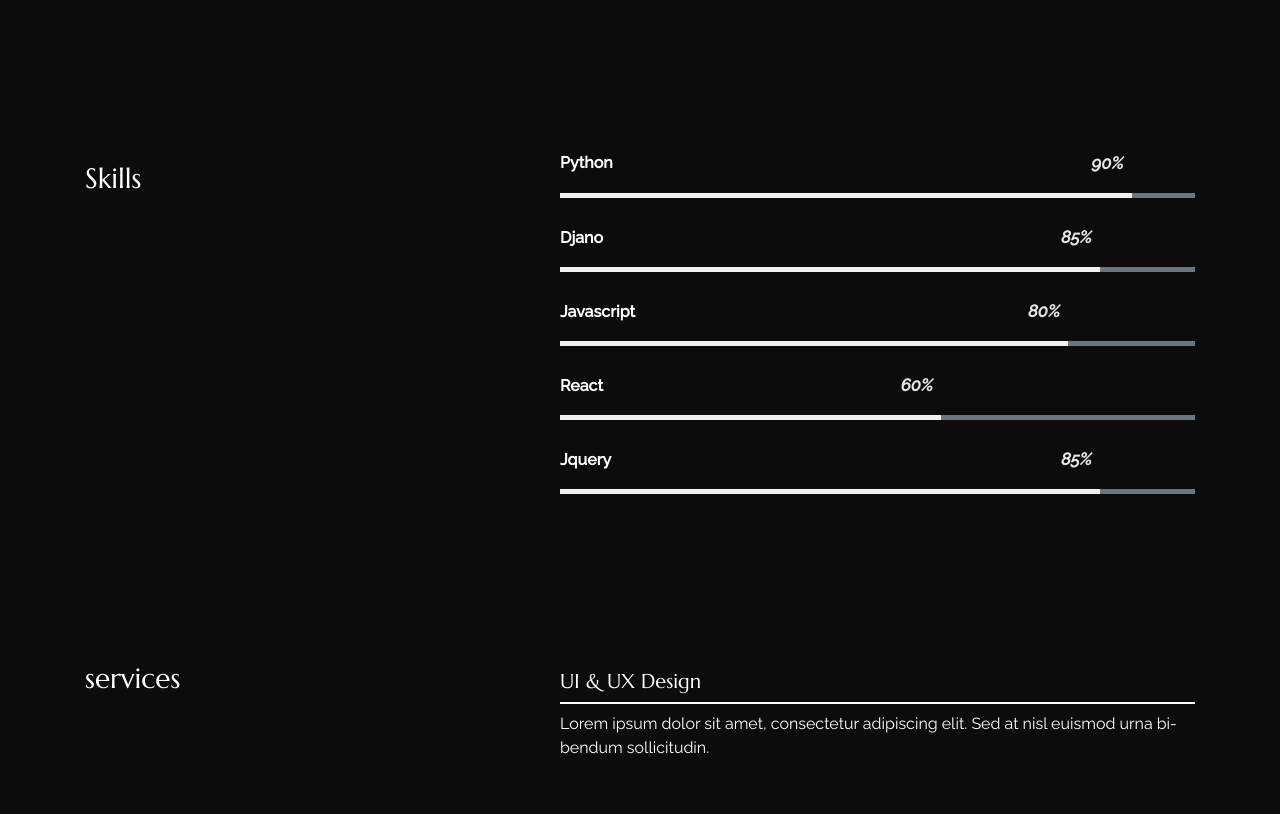
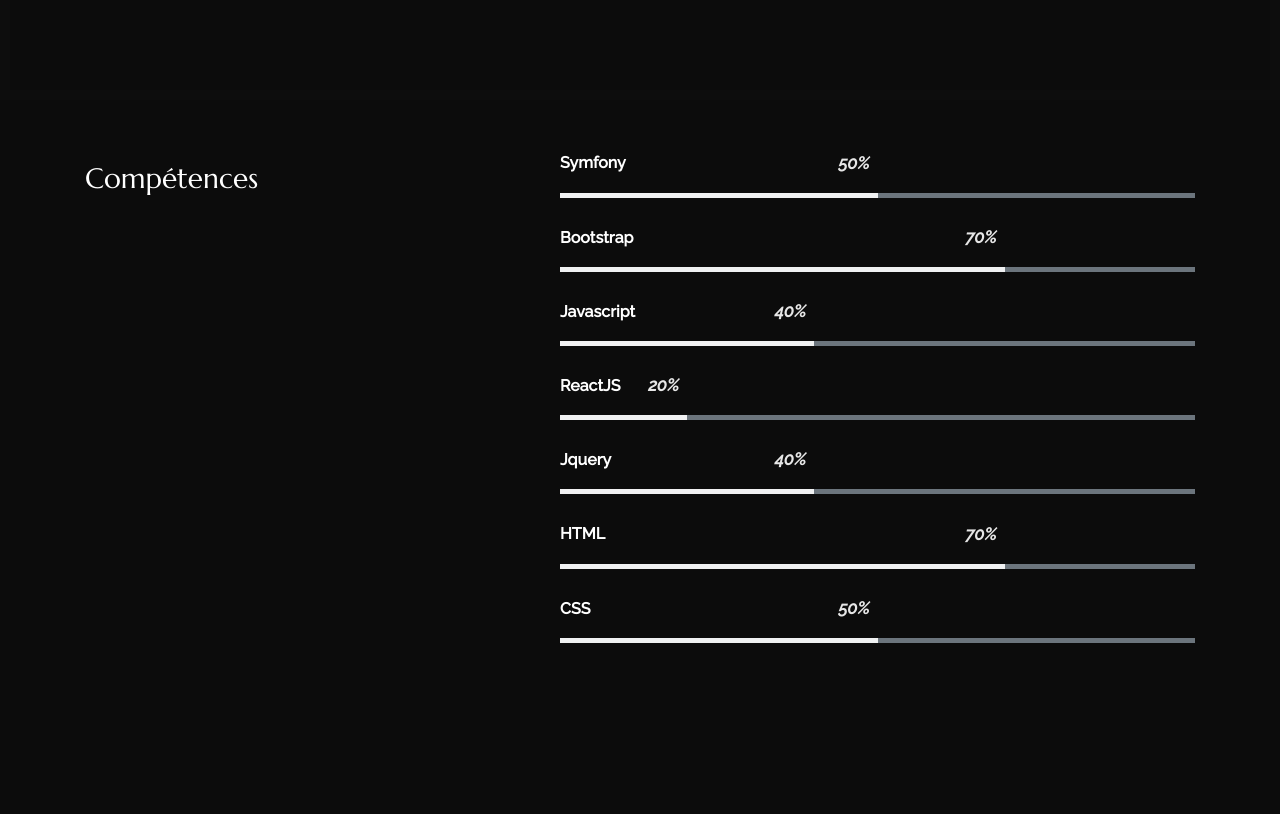
Before and after one commit to cino77940/portfolio, a React (Create React App) app: page /about in a window 1280 px wide. Shown: the part 700-1514 px from the top of the page. Built offline with nearby package versions, Linux system fonts and the light colour scheme.

Commit message:
Portfolio last save

```diff
--- a/src/content_option.js
+++ b/src/content_option.js
@@ -11,7 +11,7 @@
     animated: {
         first: "Développeur full stack junior",
         second: "Bienvenue sur mon portfolio",
-        third: "qui présente mes projets",
+        third: "Bonne visite",
     },
     description: "Passionné par le développement web et le développement mobile, j'aime travailler avec différentes technologies  telles que ReactJS, React Native, NodeJS, ExpressJS, MongoDB, MySQL, Symfony, PHP, JQuery, JavaScript, etc.",
     your_img_url:  Profile,
@@ -41,24 +41,32 @@
 ];
 
 const skills = [{
-        name: "Python",
-        value: 90,
+        name: "Symfony",
+        value: 50,
     },
     {
-        name: "Djano",
-        value: 85,
+        name: "Bootstrap",
+        value: 70,
     },
     {
         name: "Javascript",
-        value: 80,
+        value: 40,
     },
     {
-        name: "React",
-        value: 60,
+        name: "ReactJS",
+        value: 20,
     },
     {
         name: "Jquery",
-        value: 85,
+        value: 40,
+    },
+    {
+        name: "HTML",
+        value: 70,
+    },
+    {
+        name: "CSS",
+        value: 50,
     },
 ];
 
--- a/src/pages/about/index.js
+++ b/src/pages/about/index.js
@@ -57,7 +57,7 @@
         </Row>
         <Row className="sec_sp">
           <Col lg="5">
-            <h3 className="color_sec py-4">Skills</h3>
+            <h3 className="color_sec py-4">Compétences</h3>
           </Col>
           <Col lg="7">
             {skills.map((data, i) => {
```
Also changed, not shown: 1 other file (tests, documents, lock files or other folders).
